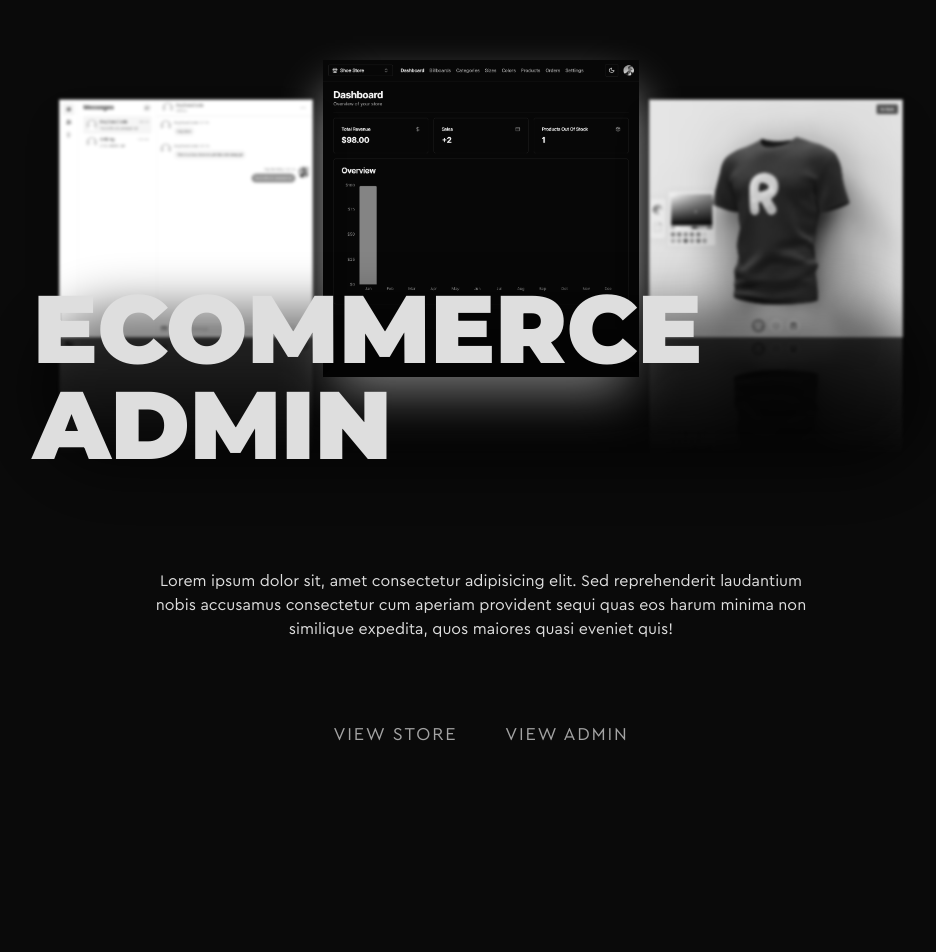
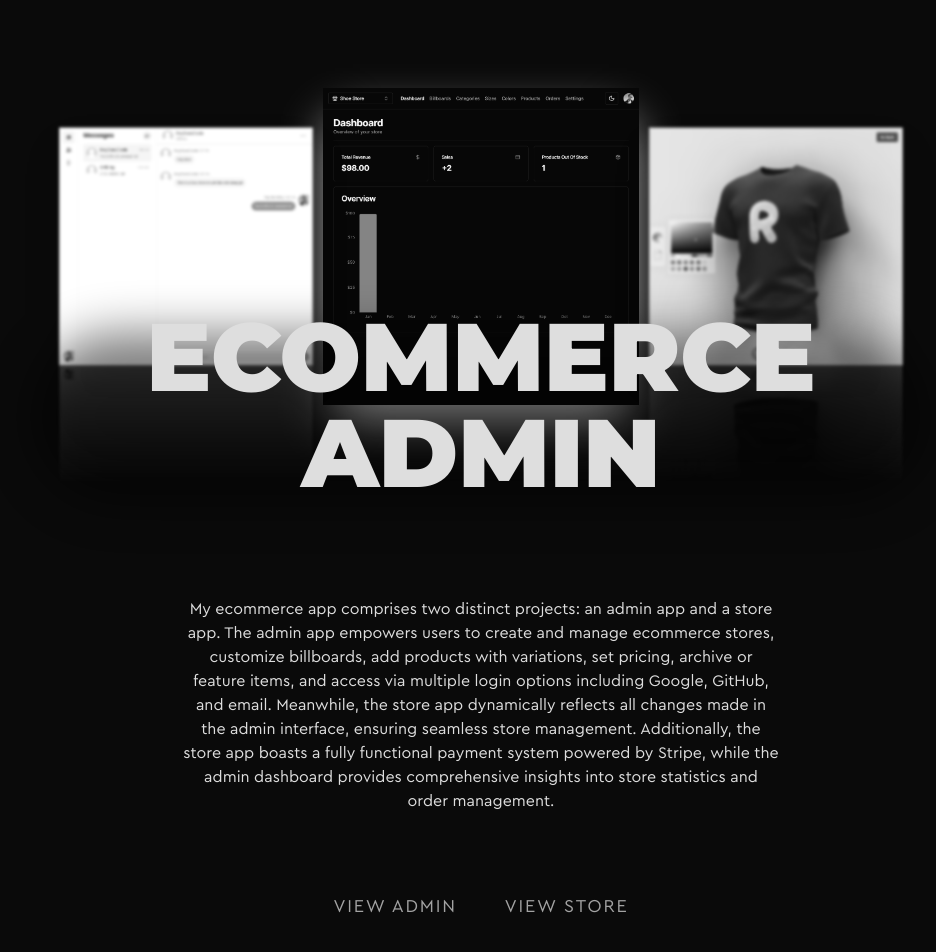
Before and after one commit to RoyDoesCode/portfolio, a Next.js app: page / in a window 1280 px wide. Shown: the part 2461-3413 px from the top of the page, without its empty margins (159-1095 px from the left). Built offline with nearby package versions, Linux system fonts and the light colour scheme.

Commit message:
Finish projects section

```diff
--- a/app/(index)/(routes)/components/projects.tsx
+++ b/app/(index)/(routes)/components/projects.tsx
@@ -4,9 +4,8 @@ import Image from "next/image";
 import { useState } from "react";
 
 import { montserrat } from "@/app/(index)/layout";
+import { Interactable } from "@/components/interactable";
 import { cn } from "@/lib/utils";
-import { Button } from "@/components/ui/button";
-import { Interactable } from "@/components/interactable";
 
 const Projects = () => {
     const [active, setActive] = useState(1);
@@ -16,7 +15,7 @@ const Projects = () => {
             src: "/Chat App.png",
             title: "Chat App",
             description:
-                "Lorem ipsum dolor sit, amet consectetur adipisicing elit. Sed reprehenderit laudantium nobis accusamus consectetur cum aperiam provident sequi quas eos harum minima non similique expedita, quos maiores quasi eveniet quis!",
+                "My chat app website seamlessly emulates the familiar interface of WhatsApp or Facebook Messenger, offering users the convenience of both email and Google login systems. With real-time functionality at its core, users can engage in fluid conversations, enhancing their digital communication experience.",
             links: [
                 {
                     url: "https://roy-messenger.vercel.app",
@@ -28,15 +27,15 @@ const Projects = () => {
             src: "/Ecommerce Admin.png",
             title: "Ecommerce Admin",
             description:
-                "Lorem ipsum dolor sit, amet consectetur adipisicing elit. Sed reprehenderit laudantium nobis accusamus consectetur cum aperiam provident sequi quas eos harum minima non similique expedita, quos maiores quasi eveniet quis!",
+                "My ecommerce app comprises two distinct projects: an admin app and a store app. The admin app empowers users to create and manage ecommerce stores, customize billboards, add products with variations, set pricing, archive or feature items, and access via multiple login options including Google, GitHub, and email. Meanwhile, the store app dynamically reflects all changes made in the admin interface, ensuring seamless store management. Additionally, the store app boasts a fully functional payment system powered by Stripe, while the admin dashboard provides comprehensive insights into store statistics and order management.",
             links: [
+                {
+                    url: "https://roy-ecommerce-admin.vercel.app",
+                    title: "VIEW ADMIN",
+                },
                 {
                     url: "https://roy-ecommerce-store.vercel.app",
                     title: "VIEW STORE",
-                },
-                {
-                    url: "https://roy-ecommerce-admin.vercel.app",
-                    title: "VIEW ADMIN",
                 },
             ],
         },
@@ -44,7 +43,7 @@ const Projects = () => {
             src: "/3D Shirts.png",
             title: "3D Shirt Customization",
             description:
-                "Lorem ipsum dolor sit, amet consectetur adipisicing elit. Sed reprehenderit laudantium nobis accusamus consectetur cum aperiam provident sequi quas eos harum minima non similique expedita, quos maiores quasi eveniet quis!",
+                "My 3D shirt customization website app revolutionizes the way users personalize their apparel, offering real-time editing capabilities to change colors, add logos, or modify textures on a dynamic 3D shirt model. Seamlessly updating live on screen, users can preview their creations before exporting the customized model to an image for further use or sharing.",
             links: [
                 {
                     url: "https://roy-3d-shirts.vercel.app",
@@ -55,9 +54,9 @@ const Projects = () => {
     ];
 
     return (
-        <div className="flex flex-col justify-center items-center p-48">
+        <div className="flex flex-col justify-center items-center lg:p-32 xl:p-48">
             <div
-                className="flex transition-transform"
+                className="flex transition-transform gap-4 md:gap-0"
                 style={{
                     transform: `translateX(${-33.33 * (active - 1)}%)`,
                 }}
@@ -107,7 +106,10 @@ const Projects = () => {
                     `relative
                     font-black
                     text-primary
-                    text-8xl
+                    text-5xl
+                    sm:text-6xl
+                    lg:text-8xl
+                    text-center
                     uppercase
                     -translate-y-1/2
                     before:inset-0
@@ -123,12 +125,12 @@ const Projects = () => {
             >
                 {projects[active].title}
             </div>
-            <div className="text-center w-3/4">
+            <div className="text-center w-2/3">
                 {projects[active].description}
             </div>
             <div className="flex gap-4">
                 {projects[active].links.map((link) => (
-                    <Interactable className="mt-20">
+                    <Interactable key={link.url} className="mt-20">
                         <a
                             href={link.url}
                             target="_blank"
--- a/components/interactable.tsx
+++ b/components/interactable.tsx
@@ -106,6 +106,10 @@ export const Interactable: React.FC<InteractableProps> = ({
         [isMounted]
     );
 
+    if (!isMounted) {
+        return null;
+    }
+
     return (
         <div ref={ref} className={cn("group relative", className)} {...props}>
             {children}
--- a/components/ui/header.tsx
+++ b/components/ui/header.tsx
@@ -13,7 +13,7 @@ export const Header: React.FC<HeaderProps> = ({ title, description }) => {
         <div className="flex flex-col gap-2">
             <div
                 className={cn(
-                    "font-black text-primary text-5xl uppercase",
+                    "font-black text-primary text-7xl uppercase",
                     montserrat.className
                 )}
             >
```
